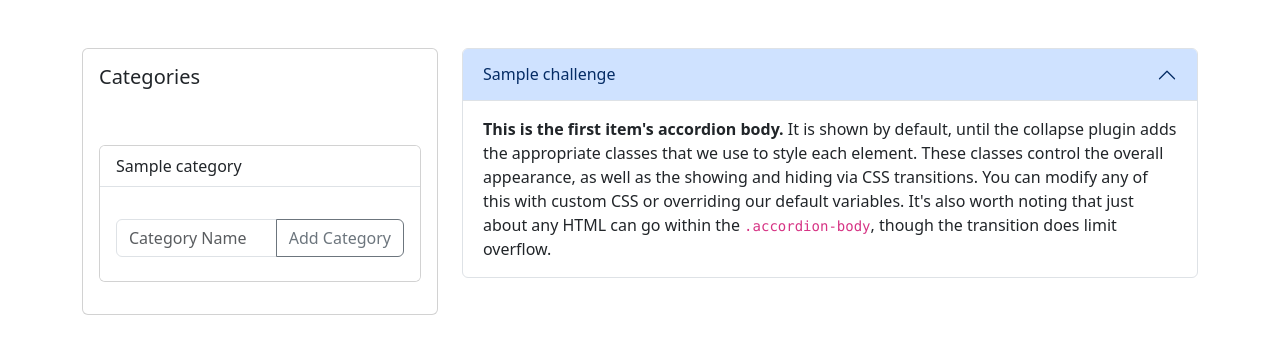
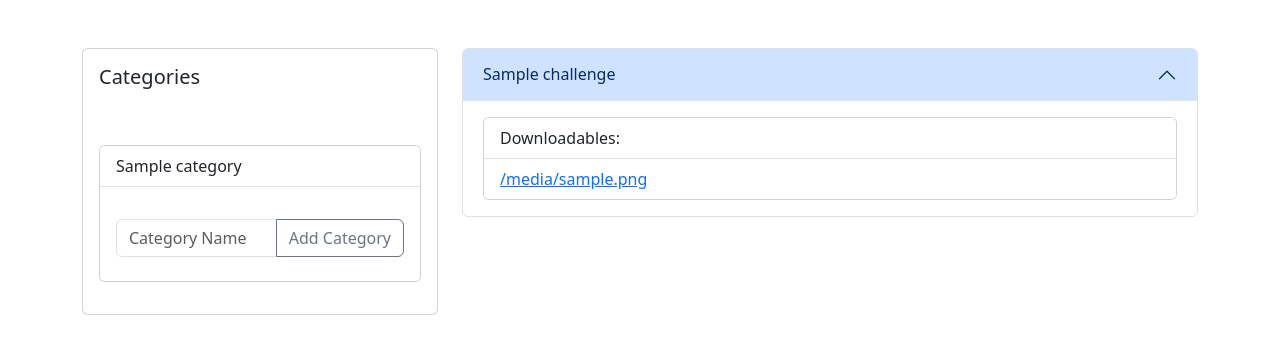
Before and after one commit to Minejerik/ctf_website, a Python web app: template templates/admin/challenges.html in a window 1280 px wide, after a click that opens the changed part. Shown: the part 56-410 px from the top of the page. Run offline with Jinja, Linux system fonts and the light colour scheme; the template is opened without the code that fills it: most values are stand-ins (such as "Sample title", 1, 10 or a date in 2020).

Commit message:
starting to work on the accordian body for the admin challenges page

```diff
--- a/templates/admin/challenges.html
+++ b/templates/admin/challenges.html
@@ -42,9 +42,23 @@ Admin Challenges
                         </button>
                         </h2>
                         <div id="collapse{{challenges.index(challenge)}}" class="accordion-collapse collapse" data-bs-parent="#challengeAccordian">
-                        <div class="accordion-body">
-                            <strong>This is the first item's accordion body.</strong> It is shown by default, until the collapse plugin adds the appropriate classes that we use to style each element. These classes control the overall appearance, as well as the showing and hiding via CSS transitions. You can modify any of this with custom CSS or overriding our default variables. It's also worth noting that just about any HTML can go within the <code>.accordion-body</code>, though the transition does limit overflow.
-                        </div>
+                            <div class="accordion-body">
+                                <div class="row">
+
+                                    <div class="col">
+                                        <div class="card">
+                                            <ul class="list-group list-group-flush">
+                                                <li class="list-group-item">Downloadables:</li>
+                                                {% for downloadable in challenge.downloadables %}
+                                                    <li class="list-group-item"><a href="/static/challenge_files/{{challenge.slug}}/{{downloadable.file_name}}">{{downloadable.file_name}}</a></li>
+                                                {% endfor %}
+                                            </ul>
+                                        </div>
+
+                                    </div>
+
+                                </div>
+                            </div>
                         </div>
                     </div>
                 {% endfor %}
```
